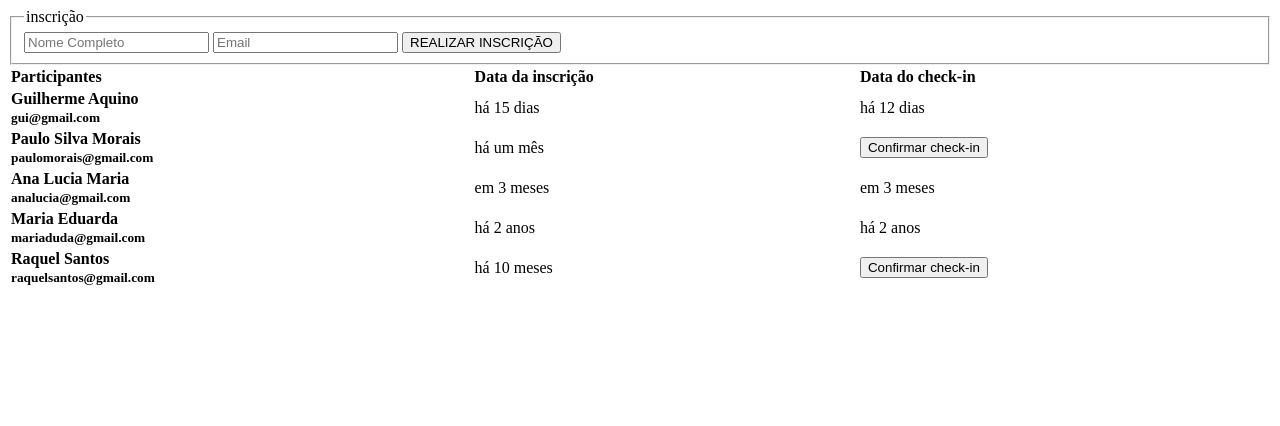
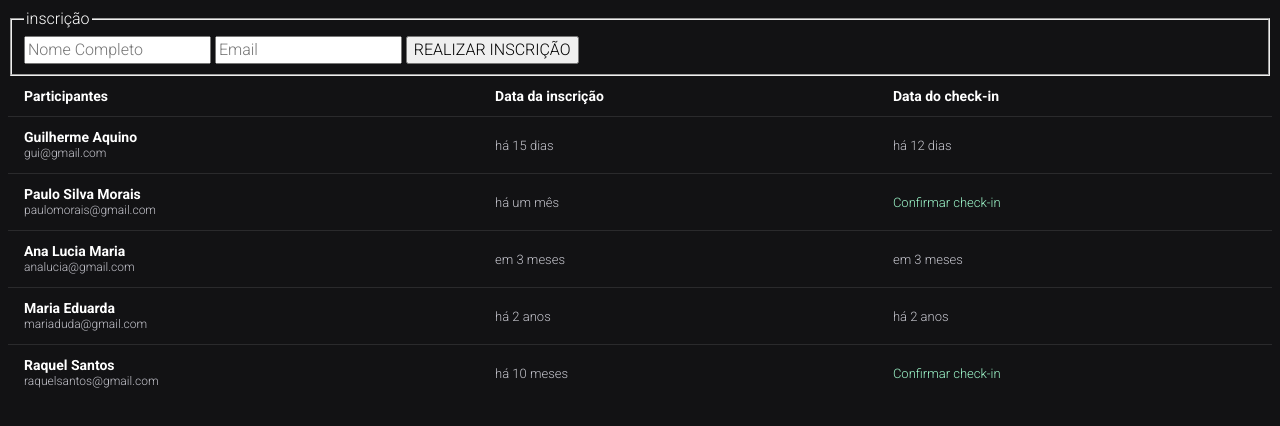
Before and after one commit to GuilhermeAquinoDB/nlw-unite, a plain HTML site: page index.html in a window 1280 px wide. Drawn offline with nearby package versions, Linux system fonts and the light colour scheme.

Commit message:
:lipstick: feat: estilizando com css

```diff
--- a/index.html
+++ b/index.html
@@ -6,6 +6,13 @@
   <meta name="viewport" content="width=device-width, initial-scale=1.0">
   <title>NLW</title>
 
+  <link rel="stylesheet" href="style.css">
+
+  <link rel="preconnect" href="https://fonts.googleapis.com">
+  <link rel="preconnect" href="https://fonts.gstatic.com" crossorigin>
+  <link
+    href="https://fonts.googleapis.com/css2?family=Roboto:ital,wght@0,100;0,300;0,400;0,500;0,700;0,900;1,100;1,300;1,400;1,500;1,700;1,900&display=swap"
+    rel="stylesheet">
   <script src="https://cdn.jsdelivr.net/npm/dayjs@1/dayjs.min.js"></script>
   <script>dayjs().format()</script>
   <script src="https://cdn.jsdelivr.net/npm/dayjs@1/dayjs.min.js"></script>
--- a/script.js
+++ b/script.js
@@ -51,6 +51,7 @@ const criarNovoParticipante = participante => {
       <td>
         <strong>
           ${participante.nome}
+        </strong>
           <br>
           <small>
             ${participante.email}
--- /dev/null
+++ b/style.css
@@ -0,0 +1,51 @@
+body, table, input, button {
+  font: 300 16px/140% 'Roboto', sans-serif;
+
+}
+
+body {
+  background-color: #121214;
+  color: #ffffff;
+}
+
+table {
+  border-collapse: collapse;
+}
+
+table thead {
+  font-size: 14px;
+  line-height: 16px;
+}
+
+thead th,
+tbody td {
+  padding: 12px 16px;
+}
+
+tbody td {
+  border-top: 1px solid #ffffff1a;
+  font-size: 13px;
+  line-height: 15px;
+  color: #c4c4cc;
+}
+
+tbody td strong {
+  color: white;
+  font-size: 14px;
+  line-height: 16px;
+  font-weight: 600;
+}
+
+tbody td small {
+  font-size: 12px;
+  line-height: 16px;
+}
+
+tbody td button {
+  all: unset;
+  color: #9ff9cc;
+}
+
+tbody td button:hover {
+  text-decoration: underline;
+}
```
